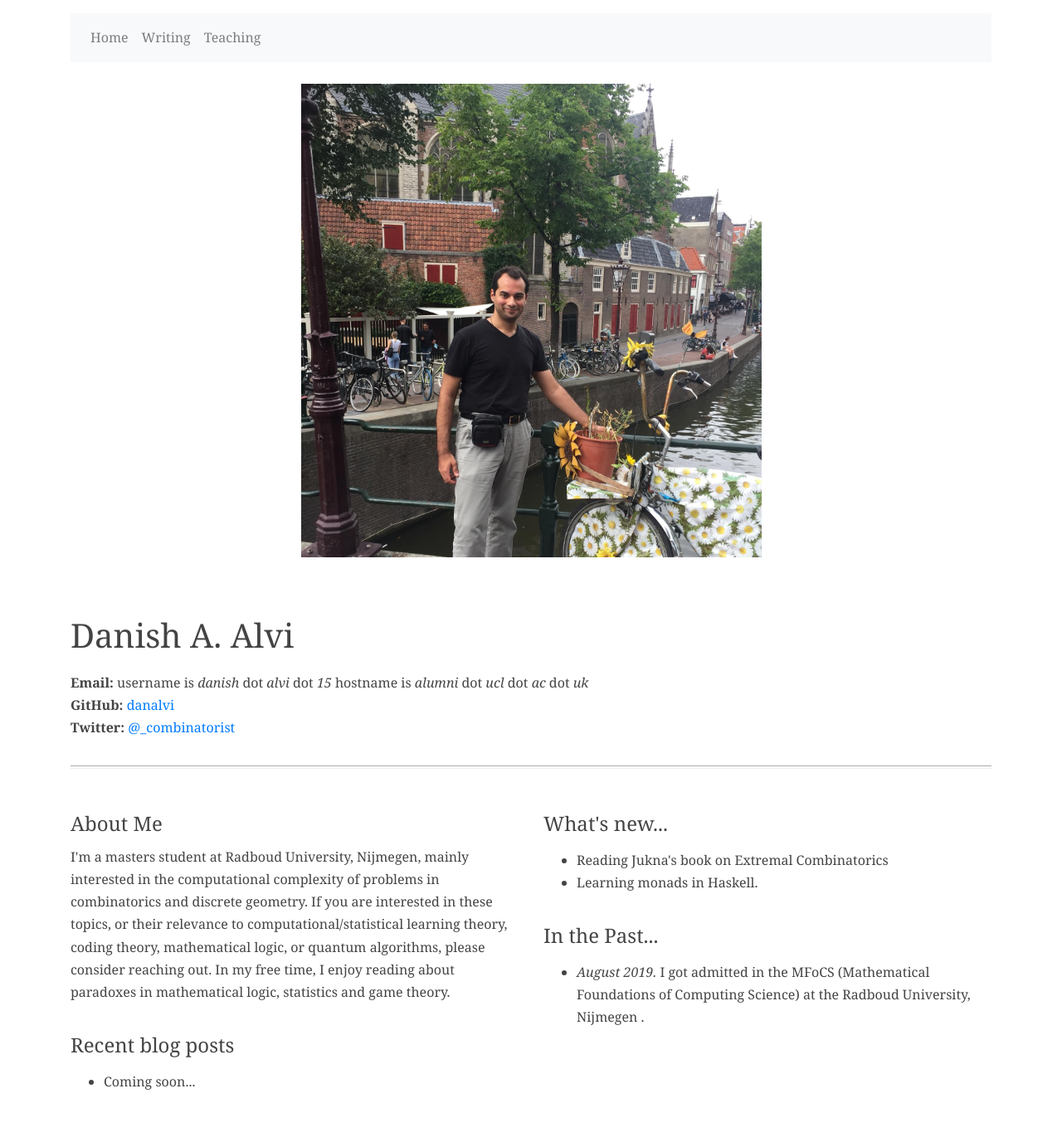
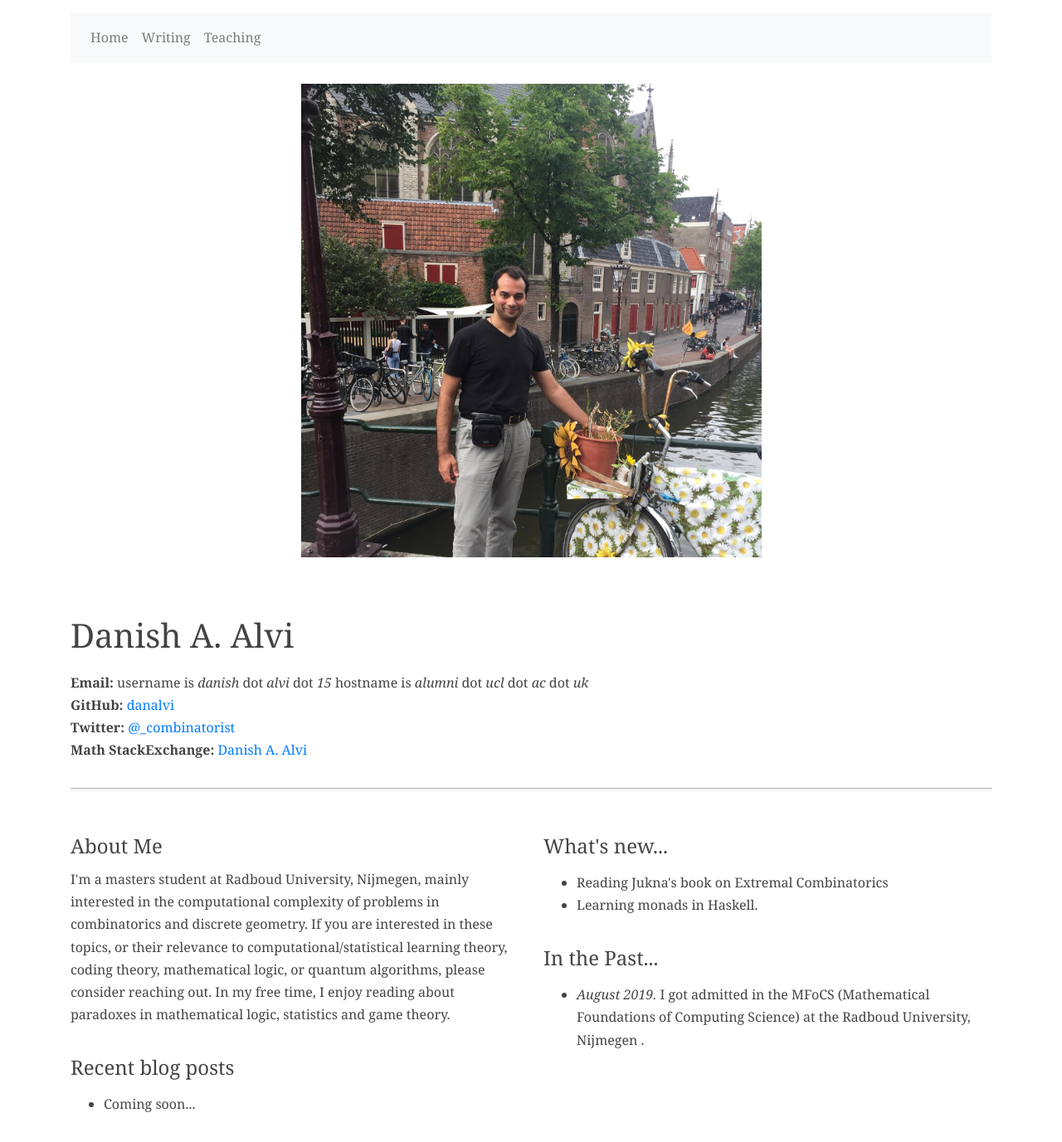
Before and after one commit to danalvi/danalvi.github.io, a Jekyll site: the page built from index.html, in a window 1280 px wide. Shown: the whole page at 83% size. Built offline with Jekyll 4.4.1, drawn with Linux system fonts in a browser that asks for light colours; before the commit the page ends 1350 px from its top, so only the background shows below that.

Commit message:
Update index.html

```diff
--- a/index.html
+++ b/index.html
@@ -20,6 +20,8 @@
         <strong>GitHub:</strong> <a href="http://github.com/danalvi">danalvi</a>
         <br>
         <strong>Twitter:</strong>  <a href="http://twitter.com/@_combinatorist">@_combinatorist</a>
+	<br>
+        <strong>Math StackExchange:</strong>  <a href="https://math.stackexchange.com/users/242655/danish-a-alvi">Danish A. Alvi</a>
       </p>
     </div>
   </div>
```
